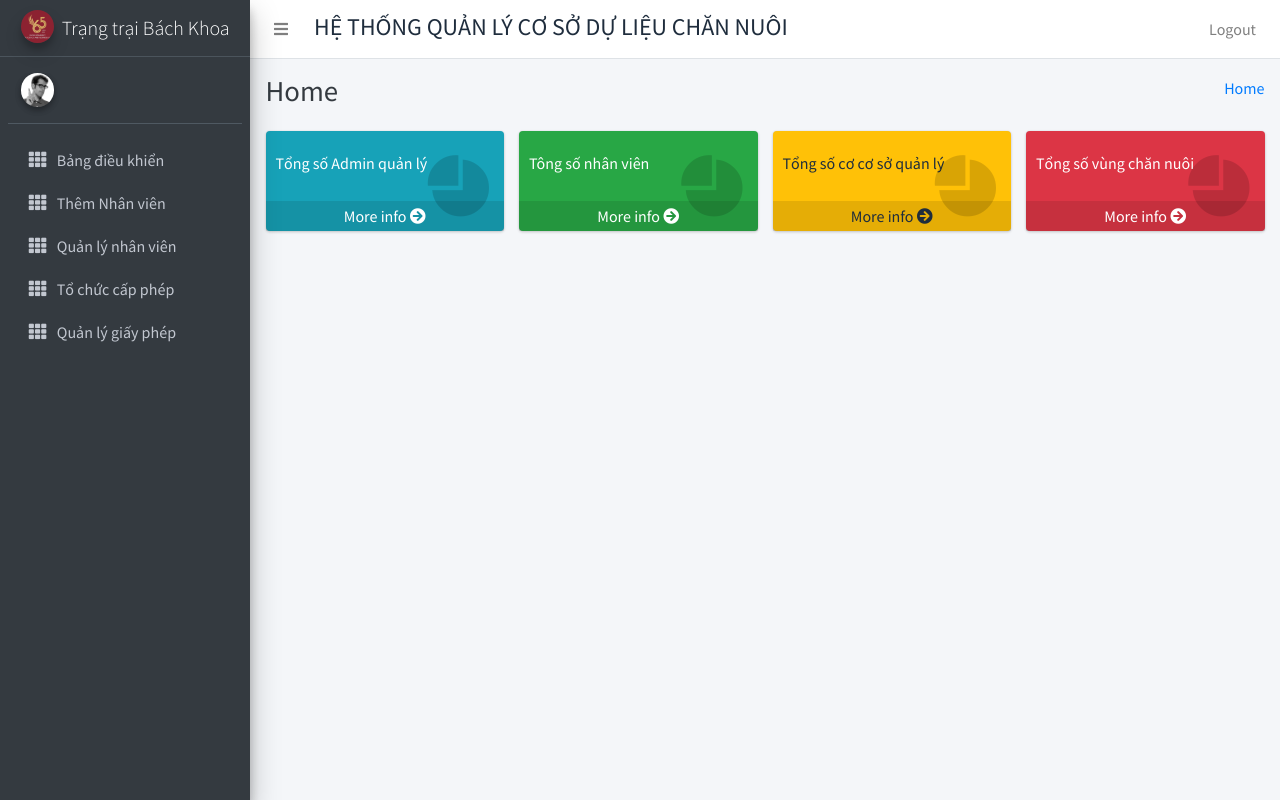
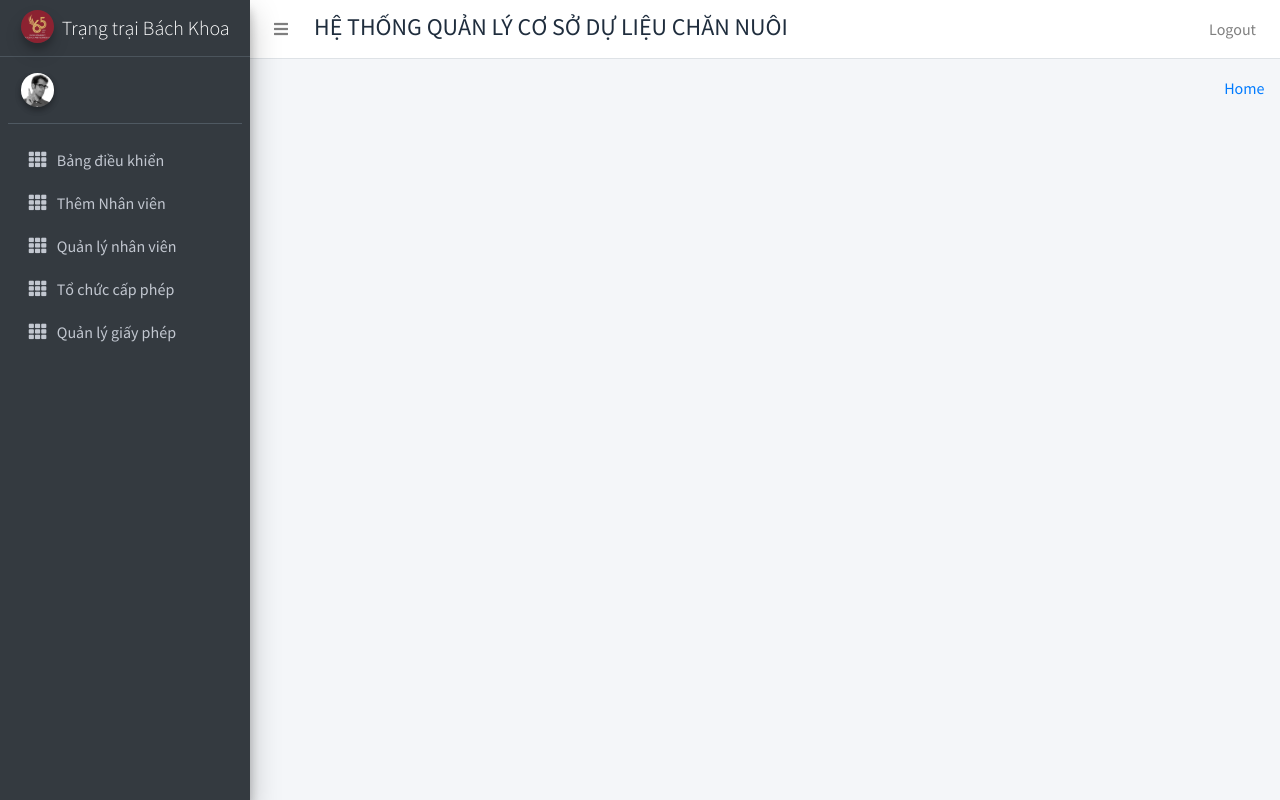
Before and after one commit to khamk65/baitaplon, a Django app: template Nongnghiep/templates/hod_template/home_content.html in a window 1280 px wide. Run offline with Django 4.2, Linux system fonts and the light colour scheme; the template is opened without the code that fills it, so the values that code supplies are empty; some libraries are stand-ins or nearby versions.

Commit message:
Revert "home page admin"
This reverts commit d31dcbfc207d3369c8a9787d7b8e7646577360d2.

```diff
--- a/Nongnghiep/templates/hod_template/home_content.html
+++ b/Nongnghiep/templates/hod_template/home_content.html
@@ -1,77 +1 @@
 {% extends 'hod_template/base_template.html' %}
-{% block page_title %}
-Home
-{% endblock page_title %}
-{% block main_content %}
-    <!-- Main content -->
-    <section class="content">
-      <div class="container-fluid">
-          <div class="row">
-          <div class="col-lg-3 col-6">
-            <!-- small box -->
-            <div class="small-box bg-info">
-              <div class="inner">
-                <h3>{{ admin_count }}</h3>
-
-                <p>Tổng số Admin quản lý</p>
-              </div>
-              <div class="icon">
-                <i class="ion ion-pie-graph"></i>
-              </div>
-                <a href="" class="small-box-footer">More info <i class="fas fa-arrow-circle-right"></i></a>
-
-            </div>
-          </div>
-          <!-- ./col -->
-          <div class="col-lg-3 col-6">
-            <!-- small box -->
-            <div class="small-box bg-success">
-              <div class="inner">
-                <h3>{{ staff_count }}</h3>
-
-                <p>Tông số nhân viên</p>
-              </div>
-              <div class="icon">
-                <i class="ion ion-pie-graph"></i>
-              </div>
-              <a href="{% url 'manage_staff' %}" class="small-box-footer">More info <i class="fas fa-arrow-circle-right"></i></a>
-            </div>
-          </div>
-          <!-- ./col -->
-          <div class="col-lg-3 col-6">
-            <!-- small box -->
-            <div class="small-box bg-warning">
-              <div class="inner">
-                <h3>{{ coso_count }}</h3>
-
-                <p>Tổng số cơ cơ sở quản lý </p>
-              </div>
-              <div class="icon">
-                <i class="ion ion-pie-graph"></i>
-              </div>
-              <a href="{% url 'Quan_ly_co_so' %}" class="small-box-footer">More info <i class="fas fa-arrow-circle-right"></i></a>
-            </div>
-          </div>
-          <!-- ./col -->
-          <div class="col-lg-3 col-6">
-            <!-- small box -->
-            <div class="small-box bg-danger">
-              <div class="inner">
-                <h3>{{ vungchannuoi_count }}</h3>
-
-                <p>Tổng số vùng chăn nuôi</p>
-              </div>
-              <div class="icon">
-                <i class="ion ion-pie-graph"></i>
-              </div>
-              <a href="{% url 'Quan_vung_chan_nuoi' %}" class="small-box-footer">More info <i class="fas fa-arrow-circle-right"></i></a>
-            </div>
-          </div>
-          <!-- ./col -->
-                </div>
-              </div>
-          </div>
-      </div>
-    </section>
-    <!-- /.content -->
-{% endblock main_content %}
```
Also changed, not shown: Nongnghiep/AdminViews.py (+2 -13 lines).
